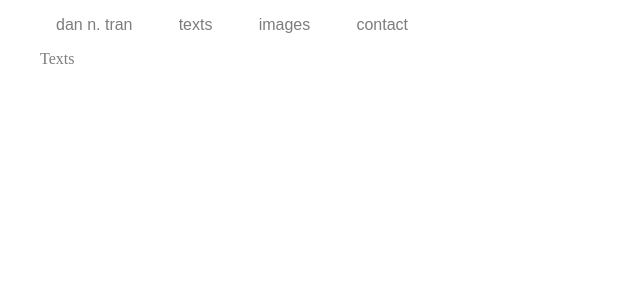
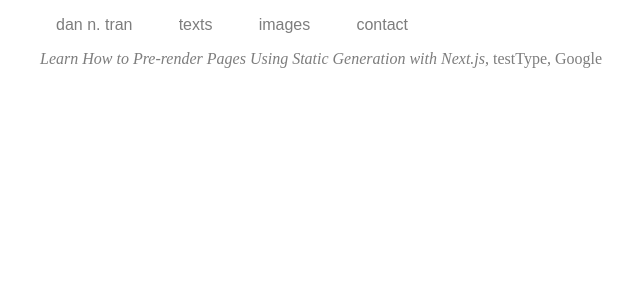
Before and after one commit to picasdan9/studio-website, a Next.js app: page /texts in a window 1280 px wide. Shown: the top 300 px of the page, without its empty margins (120-760 px from the left). Built offline with nearby package versions, Linux system fonts and the light colour scheme.

Commit message:
Set up text page generation

```diff
--- /dev/null
+++ b/_texts/test.md
@@ -0,0 +1,13 @@
+---
+title: 'Learn How to Pre-render Pages Using Static Generation with Next.js'
+type: testType
+year: 2020
+externalSiteName: Google
+externalSiteUrl: google.com
+---
+
+Lorem ipsum dolor sit amet, consectetur adipiscing elit, sed do eiusmod tempor incididunt ut labore et dolore magna aliqua. Praesent elementum facilisis leo vel fringilla est ullamcorper eget. At imperdiet dui accumsan sit amet nulla facilities morbi tempus. Praesent elementum facilisis leo vel fringilla. Congue mauris rhoncus aenean vel. Egestas sed tempus urna et pharetra pharetra massa massa ultricies.
+
+Venenatis cras sed felis eget velit. Consectetur libero id faucibus nisl tincidunt. Gravida in fermentum et sollicitudin ac orci phasellus egestas tellus. Volutpat consequat mauris nunc congue nisi vitae. Id aliquet risus feugiat in ante metus dictum at tempor. Sed blandit libero volutpat sed cras. Sed odio morbi quis commodo odio aenean sed adipiscing. Velit euismod in pellentesque massa placerat. Mi bibendum neque egestas congue quisque egestas diam in arcu. Nisi lacus sed viverra tellus in. Nibh cras pulvinar mattis nunc sed. Luctus accumsan tortor posuere ac ut consequat semper viverra. Fringilla ut morbi tincidunt augue interdum velit euismod.
+
+Tristique senectus et netus et malesuada fames ac turpis. Ridiculous mus mauris vitae ultricies leo integer malesuada nunc vel. In mollis nunc sed id semper. Egestas tellus rutrum tellus pellentesque. Phasellus vestibulum lorem sed risus ultricies tristique nulla. Quis blandit turpis cursus in hac habitasse platea dictumst quisque. Eros donec ac odio tempor orci dapibus ultrices. Aliquam sem et tortor consequat id porta nibh. Adipiscing elit duis tristique sollicitudin nibh sit amet commodo nulla. Diam vulputate ut pharetra sit amet. Ut tellus elementum sagittis vitae et leo. Arcu non odio euismod lacinia at quis risus sed vulputate.
--- a/components/Layout.tsx
+++ b/components/Layout.tsx
@@ -2,11 +2,12 @@ import Head from "next/head";
 
 import NavBar from "components/Navbar";
 import styles from 'styles/Home.module.css'
+import { Page } from "lib/models";
 
-const Layout = (props: PageContent) => (
+const Layout = (props: Page) => (
   <div className="Layout">
     <Head>
-      <title>Dan N. Tran</title>
+      <title>{props.title}</title>
       <meta name="viewport" content="width=device-width, initial-scale=1" />
       <meta charSet="utf-8" />
     </Head>
@@ -18,8 +19,4 @@ const Layout = (props: PageContent) => (
   </div>
 );
 
-interface PageContent {
-  children: React.ReactNode
-}
-
 export default Layout
--- /dev/null
+++ b/lib/api.ts
@@ -0,0 +1,48 @@
+import fs from 'fs'
+import { join } from 'path'
+import matter from 'gray-matter'
+import { Post, TextsDb } from './models';
+
+let postsTable: TextsDb = {}
+
+const textsDirectory = join(process.cwd(), '_texts')
+
+export function getPostSlugs(): string[] {
+  return fs.readdirSync(textsDirectory).map((filename: string) => filename.replace(/\.md$/, ''));
+}
+
+export function getPostBySlug(slug: string): Post {
+  if (!(slug in postsTable)) {
+    postsTable[slug] = retrievePostBySlug(slug);
+  }
+  return postsTable[slug]
+}
+
+export function getAllPosts(): Post[] {
+  return getPostSlugs()
+    .map(getPostBySlug)
+    .sort((post1, post2) => post1.metadata.year - post2.metadata.year);
+}
+
+export function getAllPostMetadata() {
+  return getAllPosts().map(post => post.metadata)
+}
+
+
+function retrievePostBySlug(slug: string): Post {
+  const fullPath = join(textsDirectory, `${slug}.md`)
+  const fileContents = fs.readFileSync(fullPath, 'utf8')
+  const { data, content } = matter(fileContents)
+  return {
+    markdownBody: content,
+    metadata: {
+      title: data.title,
+      type: data.type || '',
+      year: data.year,
+      externalSite: {
+        name: data.externalSiteName || '',
+        url: data.externalSiteUrl || ''
+      }
+    }
+  }
+}
--- a/package.json
+++ b/package.json
@@ -9,9 +9,11 @@
     "lint": "next lint"
   },
   "dependencies": {
+    "gray-matter": "^4.0.3",
     "next": "11.0.1",
     "react": "17.0.2",
-    "react-dom": "17.0.2"
+    "react-dom": "17.0.2",
+    "react-markdown": "^6.0.2"
   },
   "devDependencies": {
     "@types/react": "17.0.14",
--- a/pages/api/hello.ts
+++ /dev/null
@@ -1,13 +0,0 @@
-// Next.js API route support: https://nextjs.org/docs/api-routes/introduction
-import type { NextApiRequest, NextApiResponse } from 'next'
-
-type Data = {
-  name: string
-}
-
-export default function handler(
-  req: NextApiRequest,
-  res: NextApiResponse<Data>
-) {
-  res.status(200).json({ name: 'John Doe' })
-}
--- a/pages/contact.js/index.tsx
+++ b/pages/contact.js/index.tsx
@@ -1,7 +1,7 @@
 import Layout from "components/Layout";
 
 const ContactIndex = () => (
-  <Layout>
+  <Layout title='contact'>
     <div>Contact</div>
   </Layout>
 )
--- a/pages/images/index.tsx
+++ b/pages/images/index.tsx
@@ -1,7 +1,7 @@
 import Layout from "components/Layout";
 
 const ImagesIndex = () => (
-  <Layout>
+  <Layout title='images'>
     <div>Images</div>
   </Layout>
 )
--- a/pages/index.tsx
+++ b/pages/index.tsx
@@ -2,7 +2,7 @@ import Image from 'next/image'
 import Layout from "../components/Layout";
 
 const Index = () => (
-  <Layout>
+  <Layout title='dan n. tran'>
     <Image src="/alexis-magnone-KY_LNtTi7_Y-unsplash.jpg" alt="me" width="440" height="600" objectFit="cover" />
   </Layout>
 )
--- a/pages/texts/index.tsx
+++ b/pages/texts/index.tsx
@@ -1,9 +1,30 @@
 import Layout from "components/Layout";
+import { getAllPostMetadata, getAllPosts } from "lib/api";
+import { Metadata, TextsIndexProps } from "lib/models";
 
-const TextsIndex = () => (
-  <Layout>
-    <div>Texts</div>
+const TextsIndex = (props: TextsIndexProps) => (
+  <Layout title='texts'>
+    {props.postMetadata.map(metadataToListItem)}
   </Layout>
 )
 
+const metadataToListItem = (metadata: Metadata) => (
+  <div>
+    <i>{metadata.title}</i>
+    , {metadata.type}
+    {metadata.externalSite.name && (
+      <>, <a href={metadata.externalSite.url}>{metadata.externalSite.name}</a></>
+    )}
+  </div>
+)
+
 export default TextsIndex;
+
+export async function getStaticProps() {
+  const postMetadata = await getAllPostMetadata();
+  return {
+    props: {
+      postMetadata
+    }
+  }
+}
```
Also changed, not shown: pages/texts/[slug].tsx (added, +33 -0 lines), 1 other file (tests, documents, lock files or other folders).
